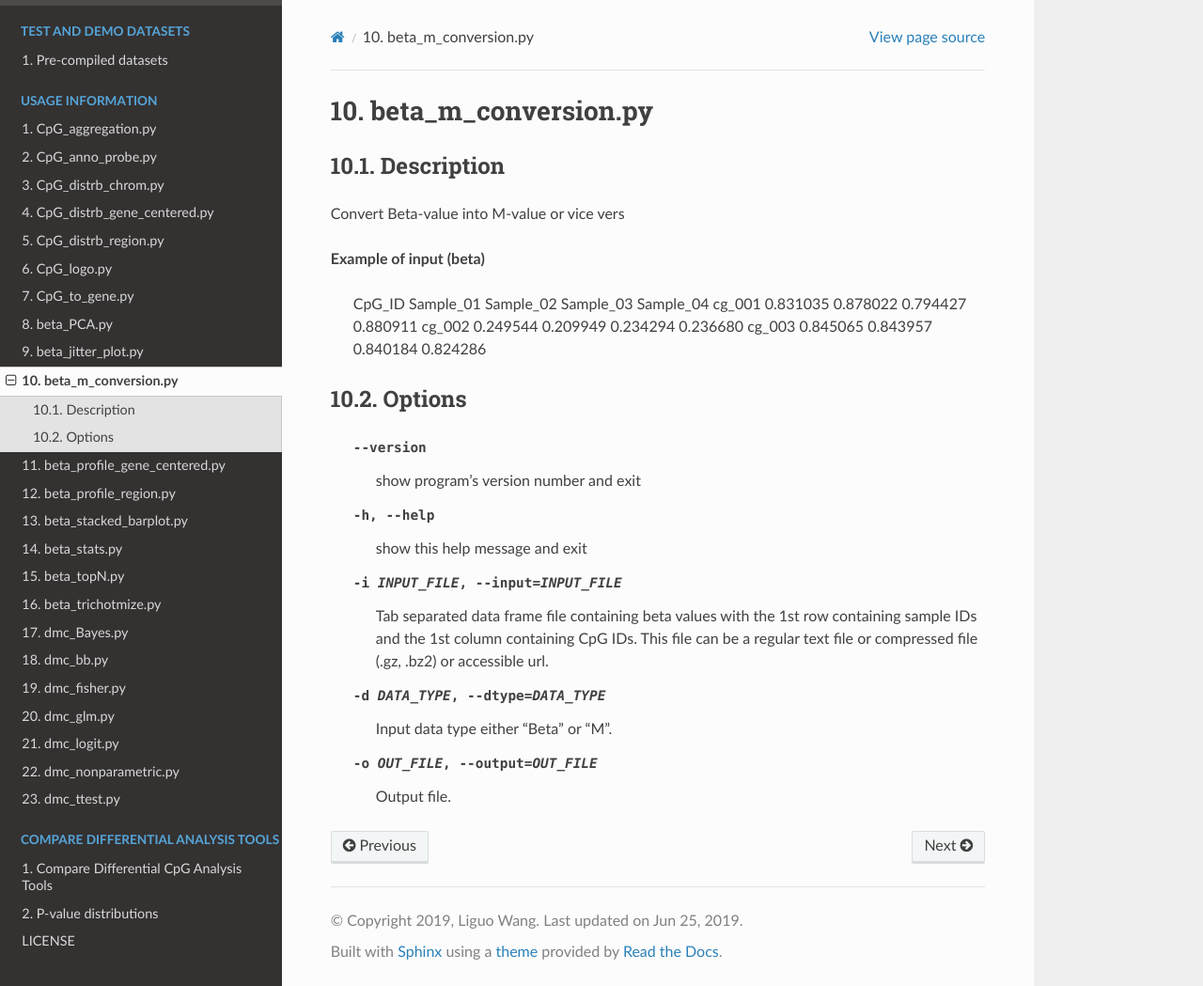
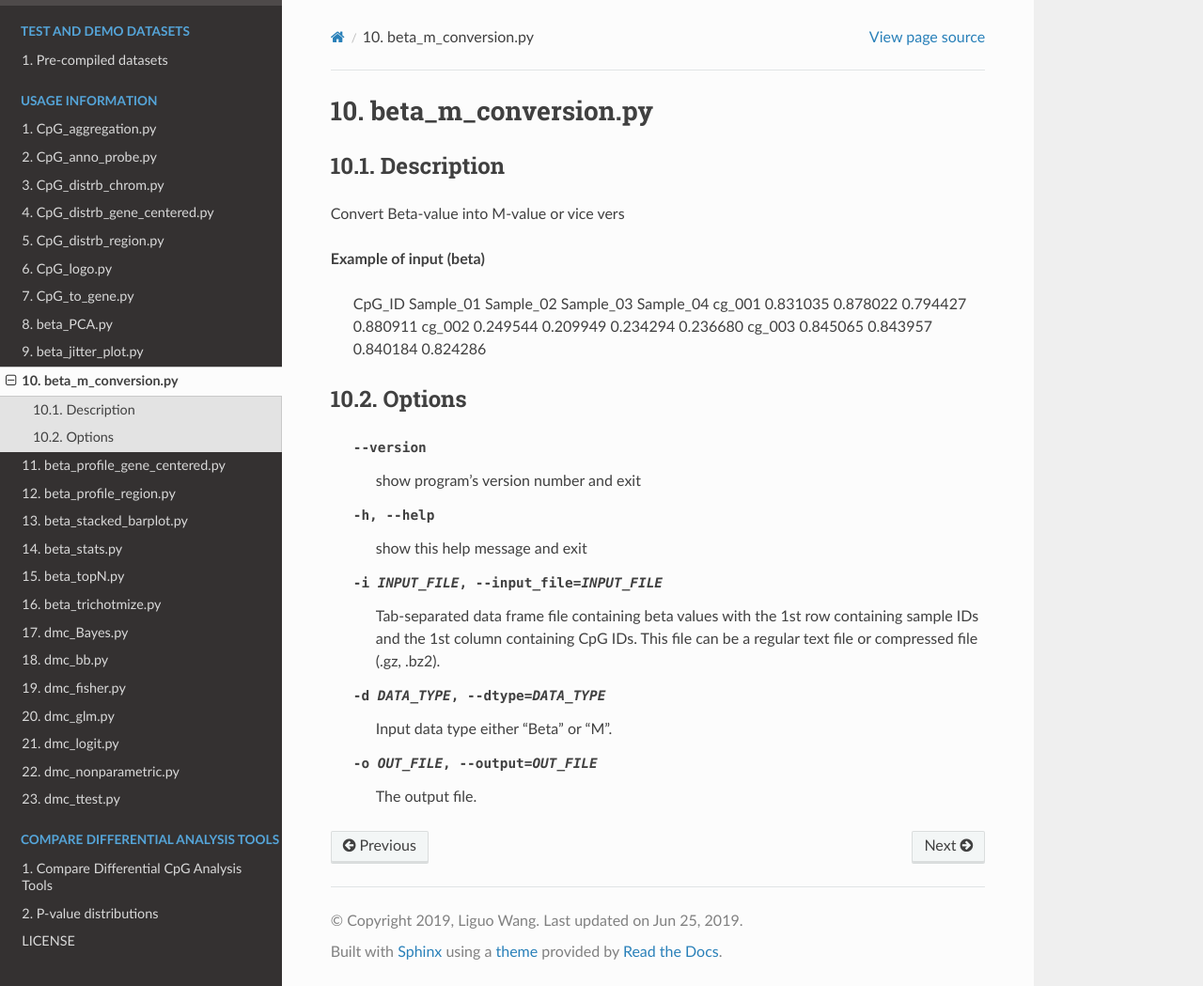
Before and after one commit to liguowang/cpgtools, a Sphinx documentation site: the page built from docs/source/demo/beta_m_conversion.rst, in a window 1280 px wide and 1049 px high. Shown: the whole window at 94% size. Built offline with Sphinx 7.4.7 and the Read the Docs theme 2.0.0, drawn with Linux system fonts in a browser that asks for light colours.

Commit message:
Update beta_m_conversion.rst

```diff
--- a/docs/source/demo/beta_m_conversion.rst
+++ b/docs/source/demo/beta_m_conversion.rst
@@ -18,13 +18,12 @@ Options
 
   --version             show program's version number and exit
   -h, --help            show this help message and exit
-  -i INPUT_FILE, --input=INPUT_FILE
-                        Tab separated data frame file containing beta values
+  -i INPUT_FILE, --input_file=INPUT_FILE
+                        Tab-separated data frame file containing beta values
                         with the 1st row containing sample IDs and the 1st
                         column containing CpG IDs. This file can be a regular
-                        text file or compressed file (.gz, .bz2) or
-                        accessible url.
+                        text file or compressed file (.gz, .bz2).
   -d DATA_TYPE, --dtype=DATA_TYPE
                         Input data type either "Beta" or "M".
   -o OUT_FILE, --output=OUT_FILE
-                        Output file.
+                        The output file.
```
